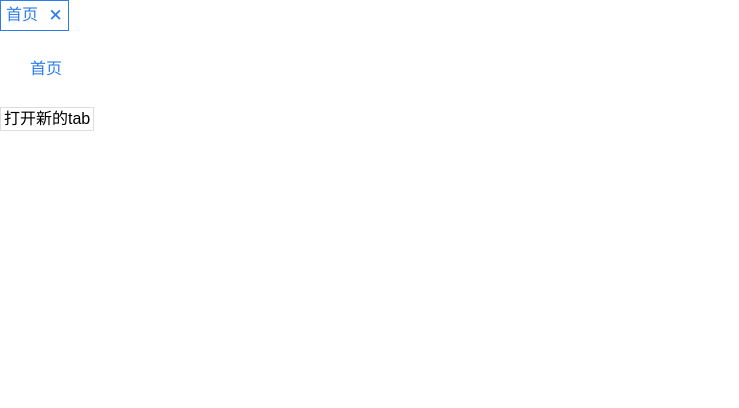
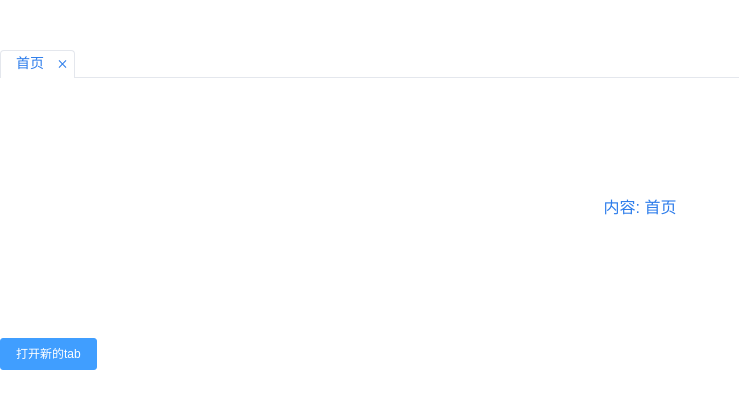
Before and after one commit to xiaoqiu-cat/nav-tab-open, a Vue app: page / in a window 1280 px wide. Shown: the top 408 px of the page, without its empty margins (0-739 px from the left). Built offline with nearby package versions, Linux system fonts and the light colour scheme.

Commit message:
编写tab-nav 组件

```diff
--- a/package.json
+++ b/package.json
@@ -1,6 +1,6 @@
 {
   "name": "nav-tab-open",
-  "version": "0.1.6",
+  "version": "0.1.7",
   "description": "导航tab组件",
   "author": "LIU CHAOFEI",
   "license": "MIT",
--- a/src/components/NavTab.vue
+++ b/src/components/NavTab.vue
@@ -8,15 +8,45 @@
             :key="idx"
             :id="`li-${item.id}`"
             :class="{ active: currentTab.path === item.path }"
+            @contextmenu="handleContextMenu(item, idx)"
           >
             <span class="tab-name" @click="handleTabClick(item, idx)">{{
               item.name
             }}</span>
-            <i class="close-btn" @click="handleClose(item)">+</i>
+            <i class="close-btn" @click="handleClose(item)"></i>
+            <div
+              class="context-menu"
+              @click.stop
+              v-show="contextMenuVisible && contextMenuId === item.id"
+            >
+              <div class="context-menu-item" @click="handleRefreash(item)">
+                刷 新
+              </div>
+              <div class="context-menu-item" @click="handleClose(item)">
+                关 闭
+              </div>
+              <div class="context-menu-item" @click="handleCloseAllLeft(item)">
+                关闭左侧
+              </div>
+              <div class="context-menu-item" @click="handleCloseAllRight(item)">
+                关闭右侧
+              </div>
+              <div class="context-menu-item" @click="handleCloseAll()">
+                关闭所有
+              </div>
+              <div class="context-menu-item" @click="handleCloseOther(item)">
+                关闭其他
+              </div>
+            </div>
           </li>
         </ul>
       </div>
-      <div class="nav-collapse" v-show="collapseMenuList.length">
+      <div
+        class="more-arrow"
+        v-show="collapseMenuList.length"
+        @click="handleShowApse"
+      ></div>
+      <div class="nav-collapse" v-show="showApse && collapseMenuList.length">
         <div class="apse-ul">
           <div
             class="apse-li-wrapper"
@@ -31,16 +61,16 @@
               <span class="tab-name" @click="handleTabCollapseClick(item)">{{
                 item.name
               }}</span>
-              <i class="close-btn" @click="handleCollapseClose(item)">+</i>
+              <i class="close-btn" @click="handleCollapseClose(item)"></i>
             </div>
           </div>
         </div>
       </div>
     </div>
-    <div class="tab-content">
-      {{ currentTab.name }}
+    <div class="tab-content">内容: {{ currentTab.name }}</div>
+    <div class="plus-tab" @click="handleAdd">
+      <el-button size="small" type="primary">打开新的tab</el-button>
     </div>
-    <div class="plus-tab" @click="handleAdd">打开新的tab</div>
   </div>
 </template>
 
@@ -50,6 +80,9 @@ export default {
   name: 'NavTab',
   data () {
     return {
+      showApse: false,
+      contextMenuVisible: false,
+      contextMenuId: '',
       currentTab: {
         name: '首页',
         path: '/home'
@@ -81,15 +114,37 @@ export default {
       this.changeWidth = document.querySelector('.nav-show').clientWidth
     })
     window.addEventListener('resize', this.onresize)
+
+    document.querySelector('.nav-wrapper').oncontextmenu = (e) => {
+      e.preventDefault()
+      return false
+    }
+    document.addEventListener('click', () => {
+      console.log('document click')
+      if (this.contextMenuVisible) {
+        this.contextMenuVisible = false
+      }
+    })
   },
   watch: {
     menuList: {
       handler (val) {
+        if (val.length === 0) {
+          this.currentTab = {
+            id: 0,
+            name: '首页',
+            path: '/home'
+          }
+          return
+        }
         this.$nextTick(() => {
           const navDom = document.querySelector('.nav-wrapper')
           const initWidth = navDom.clientWidth
           const changeWidth = this.changeWidth
-          const intVal = initWidth - changeWidth
+          let intVal = initWidth - changeWidth
+          if (this.collapseMenuList.length) {
+            intVal = intVal - 30
+          }
           console.log('initWidth', initWidth)
           console.log('changeWidth', changeWidth)
           if (intVal < 0) {
@@ -117,7 +172,10 @@ export default {
       const navDom = document.querySelector('.nav-wrapper')
       const initWidth = navDom.clientWidth
       const changeWidth = newWidth
-      const intVal = initWidth - changeWidth
+      let intVal = initWidth - changeWidth
+      if (this.collapseMenuList.length) {
+        intVal = intVal - 30
+      }
       console.log('initWidth', initWidth)
       console.log('changeWidth', changeWidth)
       console.log('intVal', intVal)
@@ -198,6 +256,7 @@ export default {
         this.menuList.push(item)
         this.currentTab = item
       }
+      this.showApse = false
     },
     handleAdd () {
       const len = makeRandomId()
@@ -214,6 +273,63 @@ export default {
         console.log('navDom', navDom)
         this.changeWidth = this.changeWidth + navDom.clientWidth
       })
+    },
+    handleShowApse () {
+      this.showApse = !this.showApse
+    },
+    handleContextMenu (item) {
+      console.log('item', item)
+      // this.currentTab = item
+      this.contextMenuVisible = true
+      this.contextMenuId = item.id
+      // this.contextMenuStyle = {
+      //   left: event.clientX + 'px',
+      //   top: event.clientY + 'px'
+      // }
+    },
+    handleRefreash () {
+      this.$message.success('刷新成功')
+    },
+    handleCloseAll () {
+      this.menuList = [
+        {
+          id: 0,
+          name: '首页',
+          path: '/home'
+        }
+      ]
+      this.collapseMenuList = []
+      this.currentTab = this.menuList[0]
+    },
+    handleCloseAllLeft (item) {
+      const idx = this.menuList.findIndex((v) => {
+        return v.path === item.path
+      })
+      if (idx !== -1) {
+        this.menuList = this.menuList.slice(idx)
+        this.collapseMenuList = []
+        this.currentTab = this.menuList[0]
+      }
+    },
+    handleCloseAllRight (item) {
+      const idx = this.menuList.findIndex((v) => {
+        return v.path === item.path
+      })
+      if (idx !== -1) {
+        this.menuList = this.menuList.slice(0, idx + 1)
+        this.collapseMenuList = []
+        this.currentTab = this.menuList[this.menuList.length - 1]
+      }
+    },
+    handleCloseOther (item) {
+      const idx = this.menuList.findIndex((v) => {
+        return v.path === item.path
+      })
+      if (idx !== -1) {
+        this.menuList = this.menuList.slice(idx, idx + 1)
+        this.collapseMenuList = []
+        this.currentTab = this.menuList[0]
+      }
     }
   }
 }
@@ -224,43 +340,41 @@ export default {
   width: 100%;
   height: 100%;
   background-color: #fff;
-
+  margin: 50px 0;
+  // border: 1px solid blue;
   .nav-wrapper {
     position: relative;
     width: 100%;
     height: 100%;
-
-    // border: 1px solid blue;
+    display: flex;
+    border-bottom: 1px solid #e4e7ed;
     .nav-show {
       height: 100%;
       display: inline-block;
-
-      // border: 1px solid red;
       ul {
         height: 100%;
-        // border: 1px solid yellow;
         display: inline-block;
         display: flex;
         flex-wrap: wrap;
-
+        border: 1px solid #e4e7ed;
+        border-bottom: none;
+        border-radius: 4px 4px 0 0;
+        box-sizing: border-box;
         li {
-          height: 100%;
-          border: 1px solid #ddd;
+          position: relative;
           display: inline-block;
-          padding: 1px 0 3px 5px;
+          padding: 5px;
           display: flex;
           align-items: center;
           flex-shrink: 0;
+          border-bottom: 1px solid transparent;
+          border-left: 1px solid #e4e7ed;
 
           &:hover {
-            border: 1px solid #2c7ceb;
-
+            // background: #ccc;
             .tab-name {
-              color: #2c7ceb;
-            }
-
-            .close-btn {
-              color: #2c7ceb;
+              transform: scale(1.05);
+              transition: 0.3s linear;
             }
           }
 
@@ -269,68 +383,179 @@ export default {
             height: 100%;
             text-align: center;
             cursor: pointer;
+            list-style: none;
+            font-size: 14px;
+            font-weight: 500;
+            color: #6a6c6e;
+            padding: 0 10px;
           }
 
           .close-btn {
             display: block;
-            width: 25px;
-            height: 25px;
-            font-size: 25px;
-            text-align: center;
-            transform: rotateZ(-45deg);
+            width: 15px;
+            height: 15px;
+            position: relative;
             cursor: pointer;
-            color: #ccc;
-            margin-left: 5px;
-
             &:hover {
-              color: #2c7ceb;
+              background: #ccc;
+              border-radius: 50%;
+            }
+            &::before {
+              position: absolute;
+              left: 50%;
+              top: 20%;
+              content: " ";
+              background-color: #6a6c6e;
+              width: 1px;
+              height: 10px;
+              transform: rotate(45deg);
+            }
+            &::after {
+              position: absolute;
+              left: 50%;
+              top: 20%;
+              content: " ";
+              background-color: #6a6c6e;
+              width: 1px;
+              height: 10px;
+              transform: rotate(-45deg);
+            }
+          }
+          .context-menu {
+            position: absolute;
+            left: 30%;
+            top: 30px;
+            width: 80px;
+            background: #fff;
+            border: 1px solid #ddd;
+            z-index: 999;
+            border-radius: 5px;
+            box-shadow: 0 0 5px #ddd;
+            .context-menu-item {
+              height: 30px;
+              line-height: 30px;
+              padding: 0 5px;
+              text-align: center;
+              font-size: 14px;
+              &:hover {
+                background: #ccc;
+                color: #fff;
+                cursor: pointer;
+              }
             }
           }
         }
+        li:first-of-type {
+          border-left: none;
+        }
 
         li.active {
-          border: 1px solid #2c7ceb;
-
+          border-bottom-color: #fff;
+          transition: border-bottom-color 2s linear;
+          &:hover {
+            background: none;
+          }
+          &::after {
+            content: "";
+            width: 100%;
+            height: 2px;
+            position: absolute;
+            left: 0;
+            bottom: -2px;
+            background: #fff;
+          }
           .tab-name {
             color: #2c7ceb;
           }
 
           .close-btn {
-            color: #2c7ceb;
+            &::before {
+              background-color: #2c7ceb;
+            }
+            &::after {
+              background-color: #2c7ceb;
+            }
           }
         }
+      }
+    }
+    .more-arrow {
+      height: 27px;
+      padding: 0 13px 0 5px;
+      text-align: center;
+      font-size: 14px;
+      &:hover {
+        background: #f1f3f4;
+        border-radius: 3px;
+        cursor: pointer;
+      }
+      &::after {
+        content: " ";
+        display: inline-block;
+        height: 8px;
+        width: 8px;
+        border-width: 1px 1px 0 0;
+        border-color: #6a6c6e;
+        border-style: solid;
+        -webkit-transform: matrix(0.71, 0.71, -0.71, 0.71, 0, 0);
+        transform: matrix(0.71, 0.71, -0.71, 0.71, 0, 0);
+        position: relative;
+        top: 25%;
+        left: 50%;
+        margin-left: -4px;
+      }
+      &::before {
+        content: " ";
+        display: inline-block;
+        height: 8px;
+        width: 8px;
+        border-width: 1px 1px 0 0;
+        border-color: #6a6c6e;
+        border-style: solid;
+        -webkit-transform: matrix(0.71, 0.71, -0.71, 0.71, 0, 0);
+        transform: matrix(0.71, 0.71, -0.71, 0.71, 0, 0);
+        position: relative;
+        top: 25%;
+        left: 50%;
+        margin-left: -4px;
       }
     }
 
     .nav-collapse {
       position: absolute;
-      right: 0px;
-      top: 30px;
-      border: 1px solid green;
+      right: 10px;
+      top: 35px;
 
       .apse-ul {
         display: flex;
         flex-direction: column;
-
+        border: 1px solid #ddd;
+        z-index: 999;
+        border-radius: 5px;
+        box-shadow: 0 0 5px #ddd;
+        padding: 3px 0;
+        overflow: hidden;
         .apse-li-wrapper {
           display: flex;
           flex-wrap: wrap;
 
           .apse-li {
-            border: 1px solid red;
+            height: 30px;
+            line-height: 30px;
+            padding: 0 10px;
+            text-align: center;
+            font-size: 14px;
             display: flex;
             align-items: center;
-            padding-left: 5px;
-
             &:hover {
-              border: 1px solid #2c7ceb;
-
-              .tab-name {
-                color: #2c7ceb;
+              background: #ccc;
+              color: #fff;
+              cursor: pointer;
+              .close-btn::before {
+                background-color: #fff;
               }
-
-              .close-btn {
-                color: #2c7ceb;
+              .close-btn::after {
+                background-color: #fff;
               }
             }
 
@@ -338,34 +563,35 @@ export default {
               display: block;
               text-align: center;
               cursor: pointer;
+              margin-right: 10px;
             }
 
             .close-btn {
               display: block;
-              width: 25px;
-              height: 25px;
-              font-size: 25px;
-              text-align: center;
-              transform: rotateZ(-45deg);
+              width: 15px;
+              height: 15px;
+              position: relative;
               cursor: pointer;
-              color: #ccc;
-              margin-left: 5px;
-
-              &:hover {
-                color: #2c7ceb;
+              &::before {
+                position: absolute;
+                left: 50%;
+                top: 20%;
+                content: " ";
+                background-color: #6a6c6e;
+                width: 1px;
+                height: 10px;
+                transform: rotate(45deg);
               }
-            }
-          }
-
-          div.active {
-            border: 1px solid #2c7ceb;
-
-            .tab-name {
-              color: #2c7ceb;
-            }
-
-            .close-btn {
-              color: #2c7ceb;
+              &::after {
+                position: absolute;
+                left: 50%;
+                top: 20%;
+                content: " ";
+                background-color: #6a6c6e;
+                width: 1px;
+                height: 10px;
+                transform: rotate(-45deg);
+              }
             }
           }
         }
@@ -374,15 +600,15 @@ export default {
   }
 
   .tab-content {
+    height: 200px;
     margin: 30px;
     color: #2c7ceb;
+    display: flex;
+    justify-content: center;
+    align-items: center;
   }
 
   .plus-tab {
-    display: inline-block;
-    padding: 3px;
-    border: 1px solid #ddd;
-    cursor: pointer;
   }
 }
 </style>
```
Also changed, not shown: 1 other file (tests, documents, lock files or other folders).
